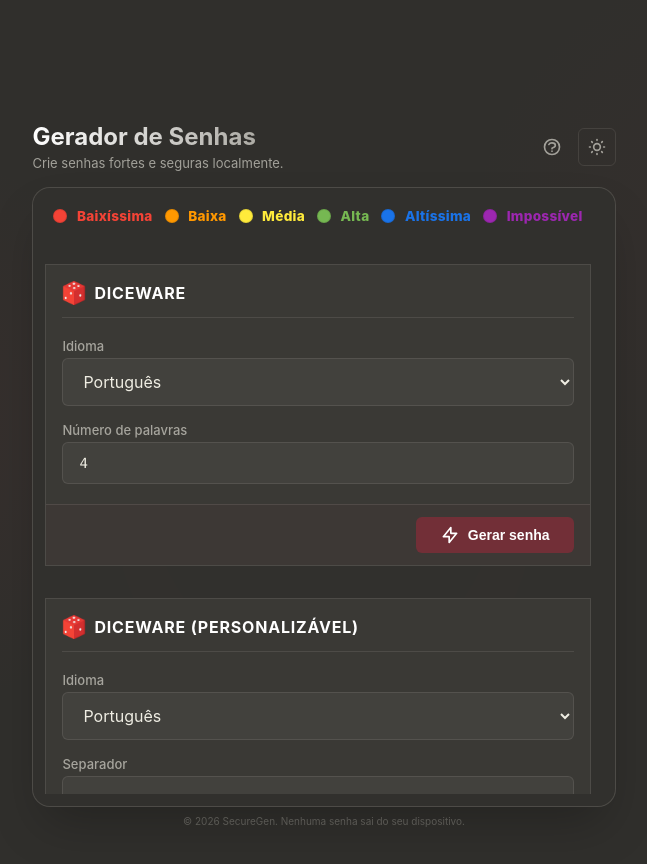
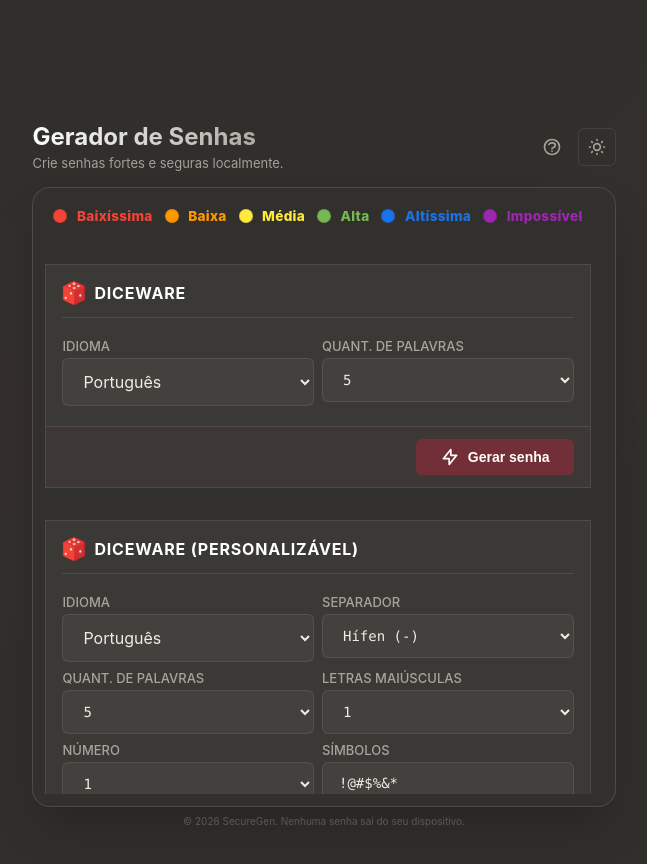
Before and after one commit to luizggfonseca/gerador_senhas, a React (Vite) app in the folder frontend/: page / in a window 1280 px wide. Shown: the whole page, without its empty margins (316-963 px from the left). Built offline with nearby package versions, Linux system fonts and the light colour scheme.

Commit message:
feat: atualizar layout Diceware para grade com seletores e labels em maiúsculas

```diff
--- a/frontend/src/components/Generator.jsx
+++ b/frontend/src/components/Generator.jsx
@@ -168,17 +168,21 @@ export default function Generator() {
                     onGenerate={() => handleGenerate('diceware_pure', dicewareTrad, 'diceware_pure')}
                     loading={globalLoading && pendingSectionId === 'diceware_pure'}
                 >
-                    <div className="config-stack">
+                    <div className="config-grid">
                         <div>
-                            <label className="label">Idioma</label>
+                            <label className="label">IDIOMA</label>
                             <select className="input-field" value={dicewareTrad.language} onChange={(e) => setDicewareTrad({ ...dicewareTrad, language: e.target.value })}>
                                 <option value="português">Português</option>
                                 <option value="inglês">Inglês</option>
                             </select>
                         </div>
                         <div>
-                            <label className="label">Número de palavras</label>
-                            <input type="number" min="5" max="15" className="input-field input-mono" value={dicewareTrad.num_words} onChange={(e) => setDicewareTrad({ ...dicewareTrad, num_words: parseInt(e.target.value) || 5 })} />
+                            <label className="label">QUANT. DE PALAVRAS</label>
+                            <select className="input-field input-mono" value={dicewareTrad.num_words} onChange={(e) => setDicewareTrad({ ...dicewareTrad, num_words: parseInt(e.target.value) })}>
+                                {[5, 6, 7, 8, 9, 10, 11, 12].map(n => (
+                                    <option key={n} value={n}>{n}</option>
+                                ))}
+                            </select>
                         </div>
                     </div>
                 </GeneratorSection>
@@ -188,12 +192,20 @@ export default function Generator() {
                     id="diceware-mod"
                     title="Diceware (personalizável)"
                     icon="/icons/diceware.png"
-                    onGenerate={() => handleGenerate('diceware_modified', dicewareMod, 'diceware_modified')}
+                    onGenerate={() => {
+                        const options = {
+                            ...dicewareMod,
+                            use_uppercase: dicewareMod.capitalize_count > 0,
+                            use_numbers: dicewareMod.number_count > 0,
+                            use_symbols: dicewareMod.symbols_pool.length > 0
+                        };
+                        handleGenerate('diceware_modified', options, 'diceware_modified');
+                    }}
                     loading={globalLoading && pendingSectionId === 'diceware_modified'}
                 >
-                    <div className="config-stack">
+                    <div className="config-grid">
                         <div>
-                            <label className="label">Idioma</label>
+                            <label className="label">IDIOMA</label>
                             <select className="input-field" value={dicewareMod.language} onChange={(e) => setDicewareMod({ ...dicewareMod, language: e.target.value })}>
                                 <option value="catalão">Catalão</option>
                                 <option value="espanhol">Espanhol</option>
@@ -205,30 +217,42 @@ export default function Generator() {
                             </select>
                         </div>
                         <div>
-                            <label className="label">Separador</label>
-                            <input type="text" className="input-field input-mono" value={dicewareMod.separator} onChange={(e) => setDicewareMod({ ...dicewareMod, separator: e.target.value })} />
+                            <label className="label">SEPARADOR</label>
+                            <select className="input-field input-mono" value={dicewareMod.separator} onChange={(e) => setDicewareMod({ ...dicewareMod, separator: e.target.value })}>
+                                <option value=" ">Espaço ( )</option>
+                                <option value="-">Hífen (-)</option>
+                                <option value="_">Underline (_)</option>
+                                <option value=".">Ponto (.)</option>
+                                <option value=",">Vírgula (,)</option>
+                            </select>
                         </div>
                         <div>
-                            <label className="label">Palavras</label>
-                            <input type="number" min="5" max="15" className="input-field input-mono" value={dicewareMod.num_words} onChange={(e) => setDicewareMod({ ...dicewareMod, num_words: parseInt(e.target.value) || 5 })} />
+                            <label className="label">QUANT. DE PALAVRAS</label>
+                            <select className="input-field input-mono" value={dicewareMod.num_words} onChange={(e) => setDicewareMod({ ...dicewareMod, num_words: parseInt(e.target.value) })}>
+                                {[5, 6, 7, 8, 9, 10, 11, 12, 13, 14, 15].map(n => (
+                                    <option key={n} value={n}>{n}</option>
+                                ))}
+                            </select>
                         </div>
                         <div>
-                            <CheckboxOption checked={dicewareMod.use_uppercase} onChange={(v) => setDicewareMod({ ...dicewareMod, use_uppercase: v })} label="Letras maiúsculas" />
-                            {dicewareMod.use_uppercase && (
-                                <input type="number" min="1" max={dicewareMod.num_words} className="input-field input-mono" style={{ marginTop: '0.25rem', height: '32px' }} value={dicewareMod.capitalize_count} onChange={(e) => setDicewareMod({ ...dicewareMod, capitalize_count: parseInt(e.target.value) || 1 })} />
-                            )}
+                            <label className="label">LETRAS MAIÚSCULAS</label>
+                            <select className="input-field input-mono" value={dicewareMod.capitalize_count} onChange={(e) => setDicewareMod({ ...dicewareMod, capitalize_count: parseInt(e.target.value) })}>
+                                {[0, 1, 2, 3, 4, 5].map(n => (
+                                    <option key={n} value={n}>{n === 0 ? 'Desativado' : n}</option>
+                                ))}
+                            </select>
                         </div>
                         <div>
-                            <CheckboxOption checked={dicewareMod.use_numbers} onChange={(v) => setDicewareMod({ ...dicewareMod, use_numbers: v })} label="Número" />
-                            {dicewareMod.use_numbers && (
-                                <input type="number" min="1" max="8" className="input-field input-mono" style={{ marginTop: '0.25rem', height: '32px' }} value={dicewareMod.number_count} onChange={(e) => setDicewareMod({ ...dicewareMod, number_count: parseInt(e.target.value) || 1 })} />
-                            )}
+                            <label className="label">NÚMERO</label>
+                            <select className="input-field input-mono" value={dicewareMod.number_count} onChange={(e) => setDicewareMod({ ...dicewareMod, number_count: parseInt(e.target.value) })}>
+                                {[0, 1, 2, 3, 4, 5, 6, 7, 8, 9].map(n => (
+                                    <option key={n} value={n}>{n === 0 ? 'Desativado' : n}</option>
+                                ))}
+                            </select>
                         </div>
                         <div>
-                            <CheckboxOption checked={dicewareMod.use_symbols} onChange={(v) => setDicewareMod({ ...dicewareMod, use_symbols: v })} label="Símbolos" />
-                            {dicewareMod.use_symbols && (
-                                <input type="text" className="input-field input-mono" style={{ marginTop: '0.25rem', height: '32px' }} value={dicewareMod.symbols_pool} onChange={(e) => setDicewareMod({ ...dicewareMod, symbols_pool: e.target.value })} />
-                            )}
+                            <label className="label">SÍMBOLOS</label>
+                            <input type="text" placeholder="Ex: !@#$..." className="input-field input-mono" value={dicewareMod.symbols_pool} onChange={(e) => setDicewareMod({ ...dicewareMod, symbols_pool: e.target.value })} />
                         </div>
                     </div>
                 </GeneratorSection>
```
Also changed, not shown: 1 other file (tests, documents, lock files or other folders).
